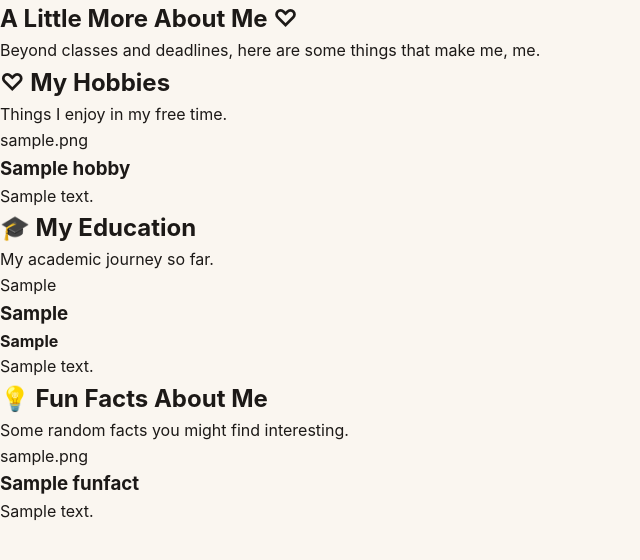
After one commit to aishazahiraa/myportofolio, a Django app: page /more/ in a window 1280 px wide. The commit adds this page. Shown: the top 560 px of the page, without its empty margins (0-640 px from the left). Run offline with Django 5.2, Linux system fonts and the light colour scheme; tables that the repository leaves empty hold one stand-in row (values such as "Sample post").

Commit message:
menambahkan hobi, education, dan fun facts

```diff
--- a/main/models.py
+++ b/main/models.py
@@ -29,3 +29,33 @@ class Experience(models.Model):
     @property
     def is_ongoing(self):
         return self.ended_at is None
+
+    from django.db import models
+
+
+class Hobby(models.Model):
+    name = models.CharField(max_length=100)
+    description = models.TextField()
+    icon = models.CharField(max_length=20)
+
+    def __str__(self):
+        return self.name
+
+
+class Education(models.Model):
+    institution = models.CharField(max_length=150)
+    major = models.CharField(max_length=150)
+    year = models.CharField(max_length=50)
+    description = models.TextField()
+
+    def __str__(self):
+        return self.institution
+
+
+class FunFact(models.Model):
+    title = models.CharField(max_length=100)
+    description = models.TextField()
+    icon = models.CharField(max_length=20)
+
+    def __str__(self):
+        return self.title
--- a/main/urls.py
+++ b/main/urls.py
@@ -1,9 +1,11 @@
 from django.urls import path
 from main.views import show_main, show_experience
+from main.views import more_about_me
 
 app_name = "main"
 
 urlpatterns = [
     path("", show_main, name="show_main"),
     path("experience/", show_experience, name="show_experience"),
+    path('more/', more_about_me, name='more_about_me'),
 ]
--- a/main/views.py
+++ b/main/views.py
@@ -1,5 +1,6 @@
 from django.shortcuts import render
 from main.models import Experience
+from .models import Hobby, Education, FunFact
 
 def show_main(request):
     context = {
@@ -21,3 +22,16 @@ def show_experience(request):
     }
 
     return render(request, "experience.html", context)
+
+def more_about_me(request):
+    hobbies = Hobby.objects.all()
+    educations = Education.objects.all()
+    funfacts = FunFact.objects.all()
+
+    context = {
+        'hobbies': hobbies,
+        'educations': educations,
+        'funfacts': funfacts,
+    }
+
+    return render(request, 'more_about_me.html', context)
--- a/templates/index.html
+++ b/templates/index.html
@@ -24,6 +24,7 @@
             <nav>
                 <a href="{% url 'main:show_main' %}">Profile</a>
                 <a href="{% url 'main:show_experience' %}">Experience</a>
+                <a href="{% url 'main:more_about_me' %}">More</a>
             </nav>
         </div>
     </header>
--- /dev/null
+++ b/templates/more_about_me.html
@@ -0,0 +1,136 @@
+<!DOCTYPE html>
+<html lang="en">
+
+<head>
+    <meta charset="UTF-8">
+    <meta name="viewport" content="width=device-width, initial-scale=1.0">
+    <title>More About Me</title>
+
+    {% load static %}
+    <link rel="stylesheet" href="{% static 'css/style.css' %}">
+</head>
+
+<body>
+
+<div class="more-container">
+
+    <section class="intro-more">
+        <h1>A Little More About Me ♡</h1>
+        <p>Beyond classes and deadlines, here are some things that make me, me.</p>
+    </section>
+
+
+    <!-- HOBBIES -->
+    <section class="section">
+        <h2>♡ My Hobbies</h2>
+        <p>Things I enjoy in my free time.</p>
+
+        <div class="card-container">
+
+            {% for hobby in hobbies %}
+
+            <div class="hobby-card">
+                <div class="icon">
+                    {{ hobby.icon }}
+                </div>
+
+                <h3>{{ hobby.name }}</h3>
+
+                <p>
+                    {{ hobby.description }}
+                </p>
+            </div>
+
+            {% empty %}
+
+            <p>No hobbies added yet.</p>
+
+            {% endfor %}
+
+        </div>
+    </section>
+
+
+    <!-- EDUCATION -->
+    <section class="section">
+        <h2>🎓 My Education</h2>
+        <p>My academic journey so far.</p>
+
+        <div class="education-container">
+
+            {% for education in educations %}
+
+            <div class="education-card">
+
+                <span class="education-year">
+                    {{ education.year }}
+                </span>
+
+                <h3>
+                    {{ education.institution }}
+                </h3>
+
+                <h4>
+                    {{ education.major }}
+                </h4>
+
+                <p>
+                    {{ education.description }}
+                </p>
+
+            </div>
+
+            {% empty %}
+
+            <p>No education data added yet.</p>
+
+            {% endfor %}
+
+        </div>
+    </section>
+
+
+    <!-- FUN FACTS -->
+    <section class="section">
+
+        <h2>💡 Fun Facts About Me</h2>
+
+        <p>
+            Some random facts you might find interesting.
+        </p>
+
+
+        <div class="funfact-container">
+
+            {% for fact in funfacts %}
+
+            <div class="funfact-card">
+
+                <div class="icon">
+                    {{ fact.icon }}
+                </div>
+
+                <h3>
+                    {{ fact.title }}
+                </h3>
+
+                <p>
+                    {{ fact.description }}
+                </p>
+
+            </div>
+
+            {% empty %}
+
+            <p>No fun facts added yet.</p>
+
+            {% endfor %}
+
+        </div>
+
+    </section>
+
+</div>
+
+</body>
+</html>
```
Also changed, not shown: main/migrations/0002_education_funfact_hobby.py (added).
